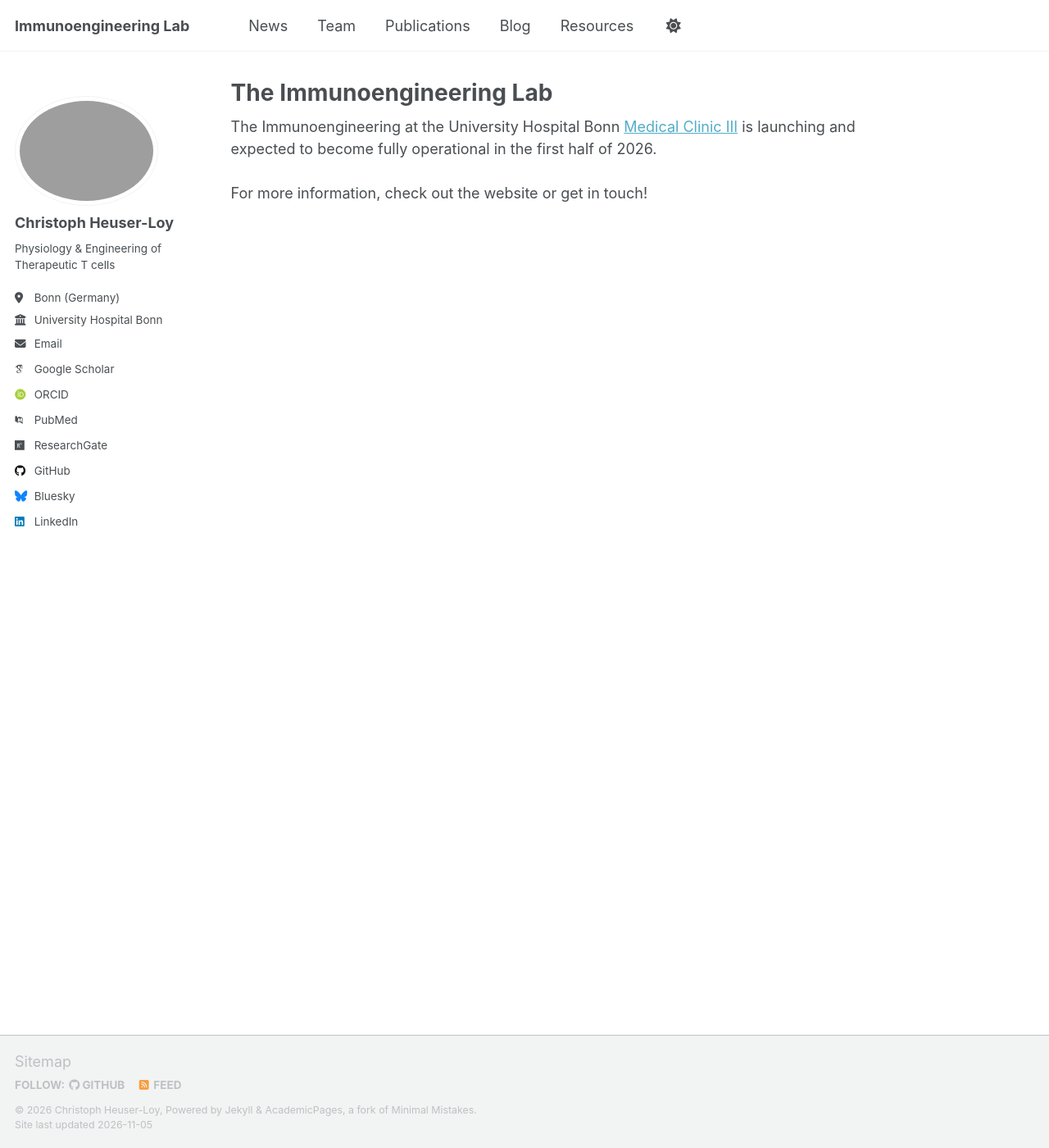
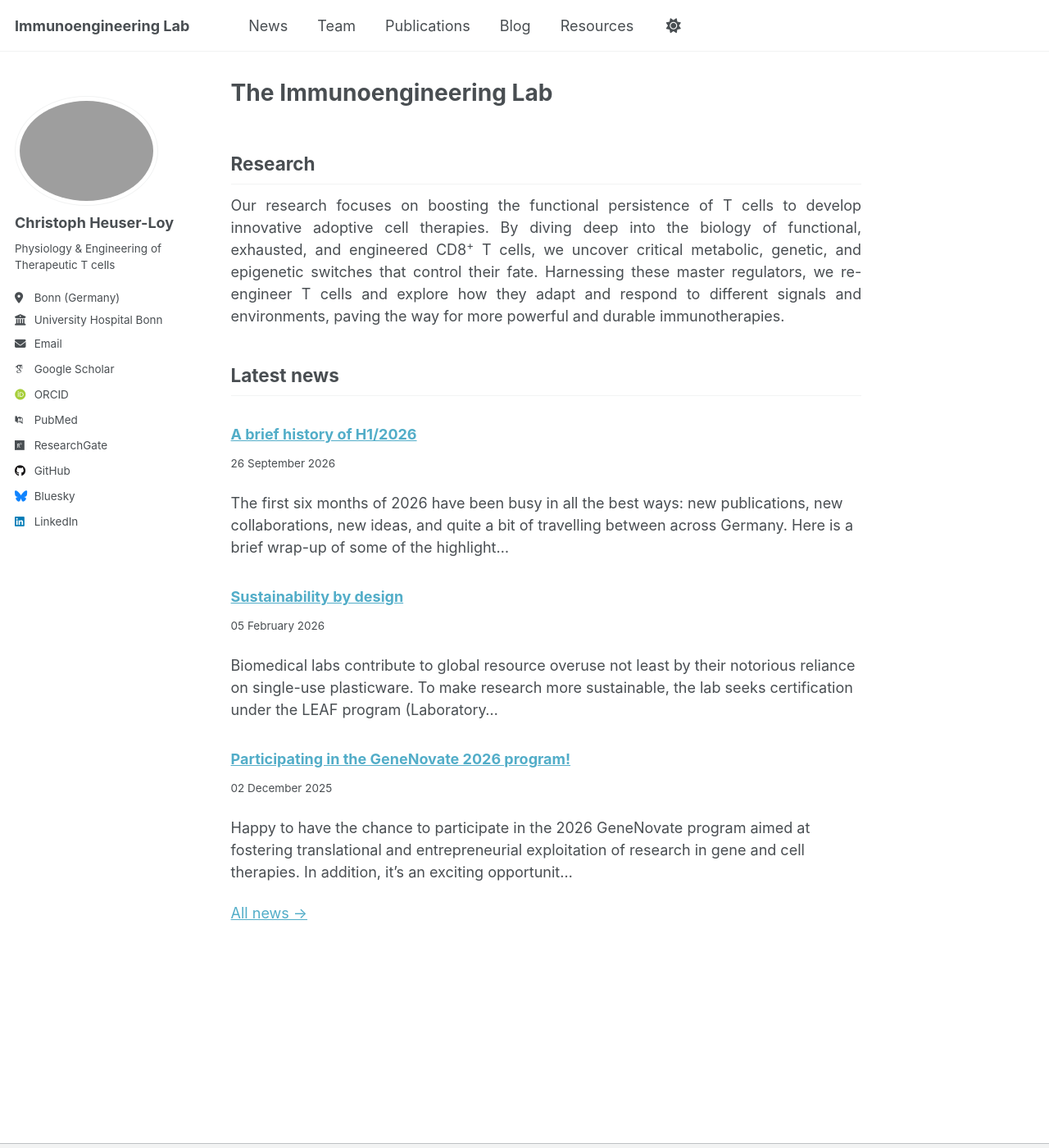
Before and after one commit to cheuserloy/cheuserloy.github.io, a Jekyll site: the page built from _pages/about.md, in a window 1280 px wide and 1400 px high. Shown: the whole window at 82% size. Built offline with Jekyll 4.4.1, drawn with Linux system fonts in a browser that asks for light colours; some web fonts are replaced; a script that is not in the unit is left out.

Commit message:
Enhance about page with research and news sections
Remove horizontal line

```diff
--- a/_pages/about.md
+++ b/_pages/about.md
@@ -6,6 +6,22 @@ redirect_from:
   - /about/
   - /about.html
 ---
+## Research
+<p align="justify">Our research focuses on boosting the functional persistence of T cells to develop innovative adoptive cell therapies.
+By diving deep into the biology of functional, exhausted, and engineered CD8<sup>+</sup> T cells, we uncover critical metabolic, genetic, and epigenetic switches that control their fate. Harnessing these master regulators, we re-engineer T cells and explore how they adapt and respond to different signals and environments, paving the way for more powerful and durable immunotherapies.</p>
 
-The Immunoengineering at the University Hospital Bonn <a href="https://www.ukbonn.de/haematologie-und-onkologie/forschung/">Medical Clinic III</a> is launching and expected to become fully operational in the first half of 2026.<br><br>
-For more information, check out the website or get in touch!
+## Latest news
+
+{% assign latest_news = site.news | sort: "date" | reverse | slice: 0, 3 %}
+
+{% for item in latest_news %}
+
+### [{{ item.title }}]({{ item.url | relative_url }})
+
+<small>{{ item.date | date: "%d %B %Y" }}</small>
+
+{{ item.excerpt | strip_html | truncate: 220 }}
+
+{% endfor %}
+
+[All news &rarr;]({{ '/news/' | relative_url }})
```
